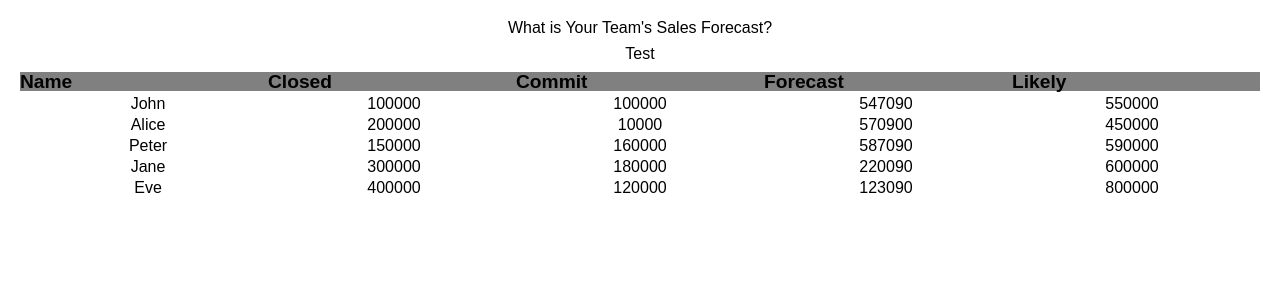
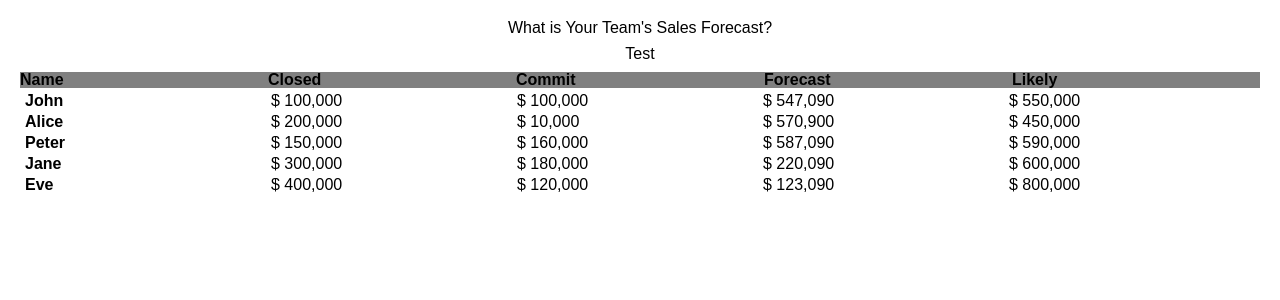
Before and after one commit to 9yoi/react-dashboard, a React (Create React App) app: page / in a window 1280 px wide. Shown: the top 300 px of the page. Built offline with nearby package versions, Linux system fonts and the light colour scheme; a web font is replaced by a local one.

Commit message:
Complete table to render data dynamically
- App contains Row Components.
  - Row Component contains Fields
    - Field Component: Most basic level. Every table cell is a Field.

```diff
--- a/src/App.css
+++ b/src/App.css
@@ -99,7 +99,6 @@ ul, li
   flex-direction: row;
   justify-content: space-between;
   font-weight: bold;
-  font-size: 120%;
   text-align: left;
   background-color: grey;
 }
@@ -117,14 +116,9 @@ ul, li
 
 .Row .Field {
   width: 25%;
+  text-align: left;
 }
 
-
-.Row-name {
+.Row .String {
   font-weight: bold;
-  text-align: left
 }
-
-.Row-dollar {
-  text-align: left;
-}
--- a/src/App.js
+++ b/src/App.js
@@ -1,25 +1,52 @@
 import React, { Component } from 'react';
 import './App.css';
 
+
+// Field Component. Every table cell is a Field.
 function Field ({content, type = 'Currency' }) {
+
+  // helper function to format numbers into dollars
+  const formatCurrency = function (amount) {
+    let output = ''
+    let str = String(amount);
+    if(str.length <= 3) {
+      return '$ ' + str;
+    }
+    let counter = 1;
+    for (var i = str.length - 1; i >= 0; i--) {
+      if (counter === 3 && i !==0) {
+        output = ',' + str[i] + output;
+        counter = 0;
+      } else {
+        output = str[i] + output;
+        counter ++;
+      }
+    }
+    return '$ ' + output;
+  }
+
+  // if currency, format it. else return parameter as is.
+  let output = '';
+  type === 'Currency' ? output =  formatCurrency(content) : output = content;
+
   return (
-    <div className={`Field ${type}`}> {content}
-    </div>
+    <div className={`Field ${type}`}> {output} </div>
   )
 }
 
-function Row ({fields, keys}) {
-  // extracts content for rows based on header order
-  // input: one row of data in object form -> {name: 'John', commit: '1000'}
-  const createRow = function (columns, keys){
-    return keys.map((key) => {
-      return <Field content={columns[key].content} type={columns[key].type}/>
+// Row Component. Extracts fields for rows based on header order
+// fields: one row of data in object form -> {name: 'John', commit: '1000'}
+// keys: header
+function Row ({fields, headers}) {
+  const createRow = function (columns, headers){
+    return headers.map((header) => {
+      return <Field content={columns[header].content} type={columns[header].type}/>
     });
   }
 
   return (
     <div className="Row">
-      {createRow(fields, keys)}
+      {createRow(fields, headers)}
     </div>
   )
 }
@@ -59,31 +86,12 @@ class App extends Component {
 
   // creates multiple rows
   // input: Array of salespeople data: [{name: 'name', content: ''}, {} ...]
-  createRows(people, keys) {
+  createRows(people, headers) {
     let rows = [];
     people.forEach((person) => {
-      rows.push(<Row fields={person} keys={keys}/>);
+      rows.push(<Row fields={person} headers={headers}/>);
     })
     return rows;
-  }
-
-  formatCurrency(amount) {
-    let output = ''
-    let str = String(amount);
-    if(str.length <= 3) {
-      return '$ ' + str;
-    }
-    let counter = 1;
-    for (var i = str.length - 1; i >= 0; i--) {
-      if (counter === 3 && i !==0) {
-        output = ',' + str[i] + output;
-        counter = 0;
-      } else {
-        output = str[i] + output;
-        counter ++;
-      }
-    }
-    return '$ ' + output;
   }
 
   render() {
```
